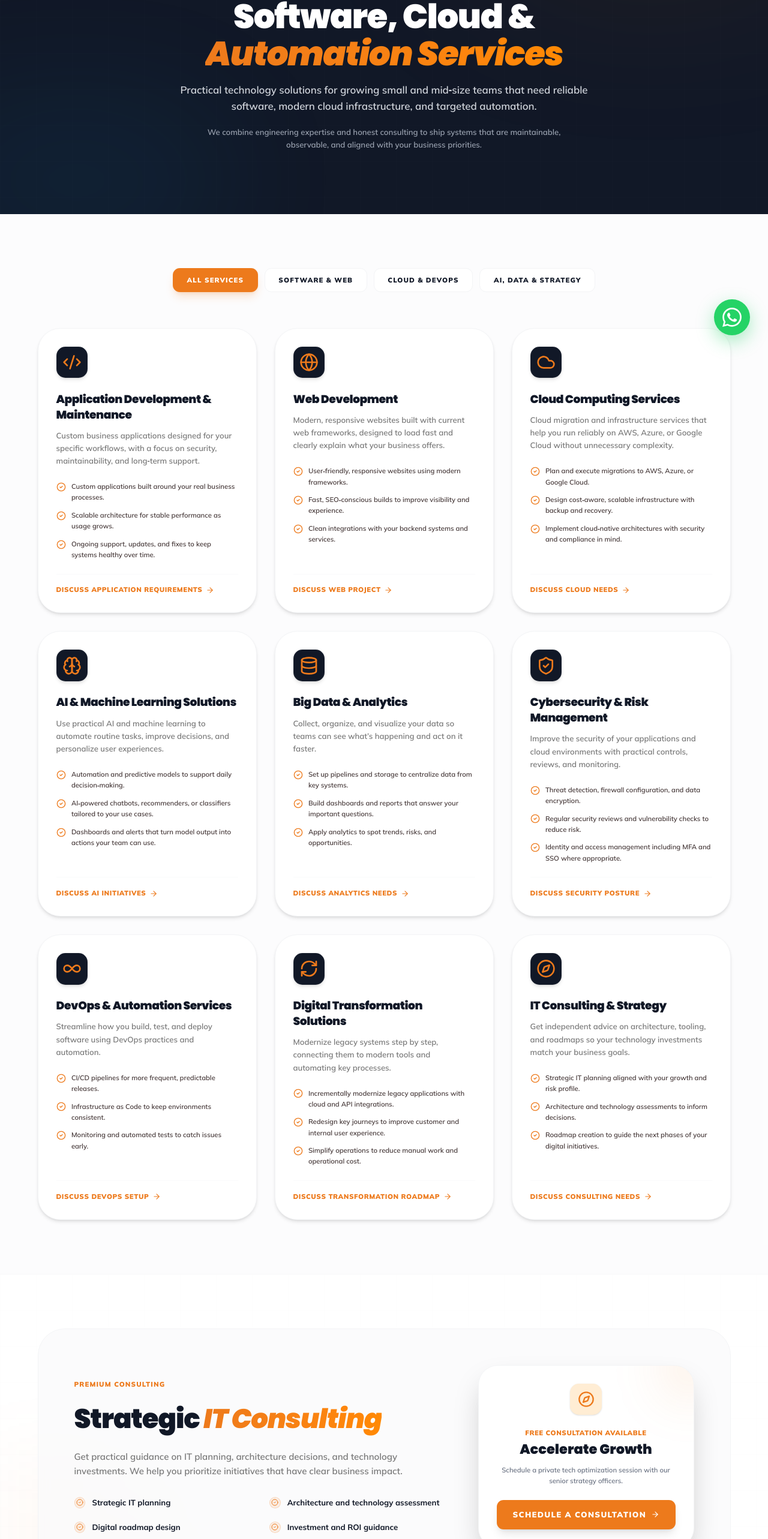
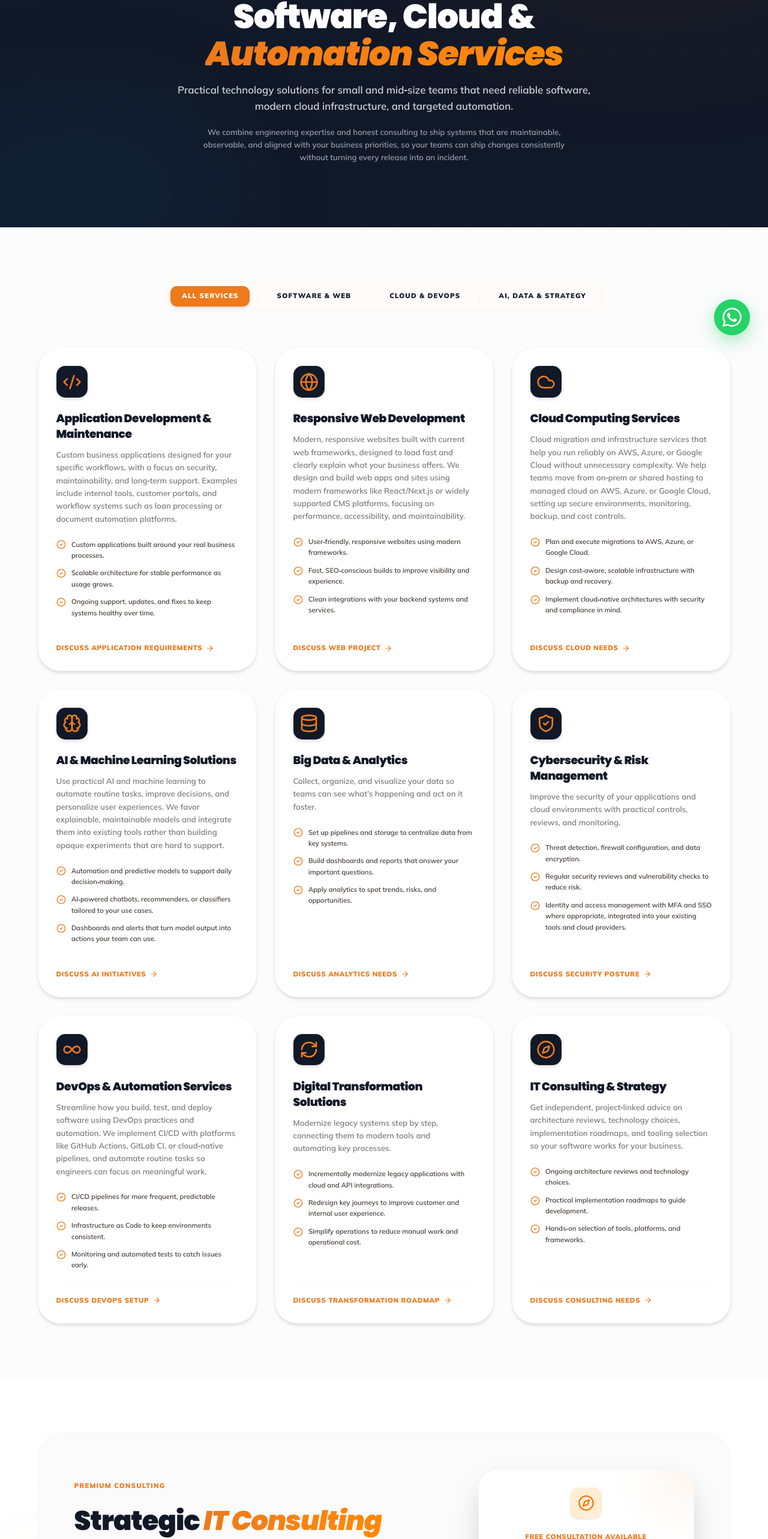
Before and after one commit to Vivantify/Vivantify, a React (Vite) app: page /services in a window 1280 px wide. Shown: the part 211-2777 px from the top of the page at 60% size. Built offline with nearby package versions, Linux system fonts and the light colour scheme.

Commit message:
Refine services page content, add concrete stack details/scenarios, format category filter button dividers, and mirror main keywords in footer blurb

```diff
--- a/src/components/layout/Footer.jsx
+++ b/src/components/layout/Footer.jsx
@@ -16,7 +16,7 @@ const Footer = () => {
               <img src="/logo.png" alt="Vivantify" className="h-8 w-auto object-contain" />
             </Link>
             <p className="text-gray-400 leading-relaxed text-sm font-semibold">
-              Vivantify delivers software, cloud, and automation solutions that help growing small and mid-size teams streamline operations and launch new digital capabilities faster.
+              Vivantify provides enterprise application development, managed cloud services, AI/ML, cybersecurity, DevOps, and automation consulting for small and mid‑size businesses.
             </p>
             <div className="flex gap-4">
               {[Linkedin, Twitter, Instagram, Globe].map((Icon, i) => (
--- a/src/pages/ServicesPage.jsx
+++ b/src/pages/ServicesPage.jsx
@@ -31,7 +31,7 @@ const ServicesPage = () => {
       category: 'Software',
       icon: <Code2 size={32} />,
       title: "Application Development & Maintenance",
-      desc: "Custom business applications designed for your specific workflows, with a focus on security, maintainability, and long‑term support.",
+      desc: "Custom business applications designed for your specific workflows, with a focus on security, maintainability, and long‑term support. Examples include internal tools, customer portals, and workflow systems such as loan processing or document automation platforms.",
       features: [
         "Custom applications built around your real business processes.",
         "Scalable architecture for stable performance as usage grows.",
@@ -42,8 +42,8 @@ const ServicesPage = () => {
     {
       category: 'Software',
       icon: <Globe size={32} />,
-      title: "Web Development",
-      desc: "Modern, responsive websites built with current web frameworks, designed to load fast and clearly explain what your business offers.",
+      title: "Responsive Web Development",
+      desc: "Modern, responsive websites built with current web frameworks, designed to load fast and clearly explain what your business offers. We design and build web apps and sites using modern frameworks like React/Next.js or widely supported CMS platforms, focusing on performance, accessibility, and maintainability.",
       features: [
         "User‑friendly, responsive websites using modern frameworks.",
         "Fast, SEO‑conscious builds to improve visibility and experience.",
@@ -55,7 +55,7 @@ const ServicesPage = () => {
       category: 'Cloud',
       icon: <Cloud size={32} />,
       title: "Cloud Computing Services",
-      desc: "Cloud migration and infrastructure services that help you run reliably on AWS, Azure, or Google Cloud without unnecessary complexity.",
+      desc: "Cloud migration and infrastructure services that help you run reliably on AWS, Azure, or Google Cloud without unnecessary complexity. We help teams move from on‑prem or shared hosting to managed cloud on AWS, Azure, or Google Cloud, setting up secure environments, monitoring, backup, and cost controls.",
       features: [
         "Plan and execute migrations to AWS, Azure, or Google Cloud.",
         "Design cost‑aware, scalable infrastructure with backup and recovery.",
@@ -67,7 +67,7 @@ const ServicesPage = () => {
       category: 'Data',
       icon: <Brain size={32} />,
       title: "AI & Machine Learning Solutions",
-      desc: "Use practical AI and machine learning to automate routine tasks, improve decisions, and personalize user experiences.",
+      desc: "Use practical AI and machine learning to automate routine tasks, improve decisions, and personalize user experiences. We favor explainable, maintainable models and integrate them into existing tools rather than building opaque experiments that are hard to support.",
       features: [
         "Automation and predictive models to support daily decision‑making.",
         "AI‑powered chatbots, recommenders, or classifiers tailored to your use cases.",
@@ -95,7 +95,7 @@ const ServicesPage = () => {
       features: [
         "Threat detection, firewall configuration, and data encryption.",
         "Regular security reviews and vulnerability checks to reduce risk.",
-        "Identity and access management including MFA and SSO where appropriate."
+        "Identity and access management with MFA and SSO where appropriate, integrated into your existing tools and cloud providers."
       ],
       cta: "Discuss security posture"
     },
@@ -103,7 +103,7 @@ const ServicesPage = () => {
       category: 'Cloud',
       icon: <InfinityIcon size={32} />,
       title: "DevOps & Automation Services",
-      desc: "Streamline how you build, test, and deploy software using DevOps practices and automation.",
+      desc: "Streamline how you build, test, and deploy software using DevOps practices and automation. We implement CI/CD with platforms like GitHub Actions, GitLab CI, or cloud‑native pipelines, and automate routine tasks so engineers can focus on meaningful work.",
       features: [
         "CI/CD pipelines for more frequent, predictable releases.",
         "Infrastructure as Code to keep environments consistent.",
@@ -127,11 +127,11 @@ const ServicesPage = () => {
       category: 'Data',
       icon: <Compass size={32} />,
       title: "IT Consulting & Strategy",
-      desc: "Get independent advice on architecture, tooling, and roadmaps so your technology investments match your business goals.",
+      desc: "Get independent, project‑linked advice on architecture reviews, technology choices, implementation roadmaps, and tooling selection so your software works for your business.",
       features: [
-        "Strategic IT planning aligned with your growth and risk profile.",
-        "Architecture and technology assessments to inform decisions.",
-        "Roadmap creation to guide the next phases of your digital initiatives."
+        "Ongoing architecture reviews and technology choices.",
+        "Practical implementation roadmaps to guide development.",
+        "Hands‑on selection of tools, platforms, and frameworks."
       ],
       cta: "Discuss consulting needs"
     }
@@ -178,7 +178,7 @@ const ServicesPage = () => {
             transition={{ delay: 0.2 }}
             className="text-base md:text-lg text-gray-300 leading-relaxed font-semibold max-w-3xl mx-auto"
           >
-            Practical technology solutions for growing small and mid‑size teams that need reliable software, modern cloud infrastructure, and targeted automation.
+            Practical technology solutions for small and mid‑size teams that need reliable software, modern cloud infrastructure, and targeted automation.
           </motion.p>
           <motion.p
             initial={{ y: 25, opacity: 0 }}
@@ -186,7 +186,7 @@ const ServicesPage = () => {
             transition={{ delay: 0.3 }}
             className="text-xs md:text-sm text-gray-400 leading-relaxed font-semibold max-w-2xl mx-auto pt-1"
           >
-            We combine engineering expertise and honest consulting to ship systems that are maintainable, observable, and aligned with your business priorities.
+            We combine engineering expertise and honest consulting to ship systems that are maintainable, observable, and aligned with your business priorities, so your teams can ship changes consistently without turning every release into an incident.
           </motion.p>
         </div>
       </section>
@@ -196,19 +196,21 @@ const ServicesPage = () => {
         <div className="container mx-auto px-6">
 
           {/* Filter Bar */}
-          <div className="flex flex-wrap justify-center items-center gap-3 mb-16">
-            {categories.map((cat) => (
+          <div className="flex flex-wrap justify-center items-center gap-2 mb-16 bg-orange-50/30 p-2 rounded-2xl w-fit mx-auto border border-orange-100/50">
+            {categories.map((cat, idx) => (
+              <React.Fragment key={cat.name}>
+                {idx > 0 && <span className="text-orange-200/50 font-light mx-1 hidden sm:inline">|</span>}
                 <button
-                key={cat.name}
                   onClick={() => setSelectedCategory(cat.name)}
-                className={`px-6 py-3 rounded-xl text-xs font-black uppercase tracking-widest border transition-all duration-300 ${
+                  className={`px-5 py-2.5 rounded-xl text-xs font-black uppercase tracking-widest transition-all duration-300 cursor-pointer ${
                     selectedCategory === cat.name
-                    ? 'bg-primary text-white border-primary shadow-lg shadow-primary/20'
-                    : 'bg-white text-primary-dark border-gray-100 hover:border-orange-200/50'
+                      ? 'bg-primary text-white shadow-md'
+                      : 'text-primary-dark hover:text-primary'
                   }`}
                 >
                   {cat.label}
                 </button>
+              </React.Fragment>
             ))}
           </div>
 
@@ -273,15 +275,15 @@ const ServicesPage = () => {
                   Strategic <span className="gradient-text italic">IT Consulting</span>
                 </h2>
                 <p className="text-base text-text-light leading-relaxed font-semibold">
-                  Get practical guidance on IT planning, architecture decisions, and technology investments. We help you prioritize initiatives that have clear business impact.
+                  Get leadership-level, high-impact consulting to align your technology investments with your business strategy and growth goals.
                 </p>
 
                 <div className="grid grid-cols-1 sm:grid-cols-2 gap-6 pt-2">
                   {[
-                    "Strategic IT planning",
-                    "Architecture and technology assessment",
-                    "Digital roadmap design",
-                    "Investment and ROI guidance"
+                    "Strategic IT planning for founders and executives",
+                    "Architecture and technology assessment for major initiatives",
+                    "Digital roadmap design aligned with growth goals",
+                    "Prioritized, ROI‑aware initiative roadmap"
                   ].map((item, idx) => (
                     <div key={idx} className="flex items-center gap-3">
                       <div className="w-5 h-5 rounded-full bg-primary/10 flex items-center justify-center border border-primary/20 shrink-0">
@@ -299,9 +301,9 @@ const ServicesPage = () => {
                   <Compass size={28} />
                 </div>
                 <span className="text-xs font-black uppercase tracking-wider text-primary mb-1 block">Free Consultation Available</span>
-                <h4 className="text-2xl font-black mb-3">Accelerate Growth</h4>
+                <h4 className="text-2xl font-black mb-3">Make Confident Technology Decisions</h4>
                 <p className="text-gray-500 text-xs font-semibold leading-relaxed mb-6">
-                  Schedule a private tech optimization session with our senior strategy officers.
+                  Schedule a private technology assessment and optimization session with our senior architects.
                 </p>
                 <Link to="/contact" className="w-full btn-primary py-4 px-6 text-sm uppercase tracking-widest font-black inline-flex justify-center items-center shadow-lg group-hover:-translate-y-1 transition-all">
                   Schedule a consultation
```
Lines whose indentation alone changed are shown as unchanged.
